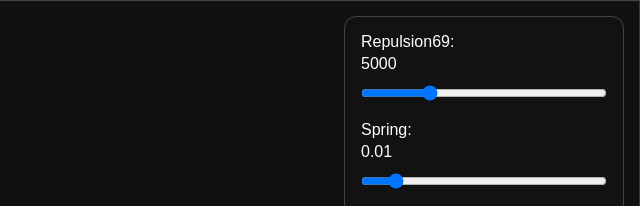
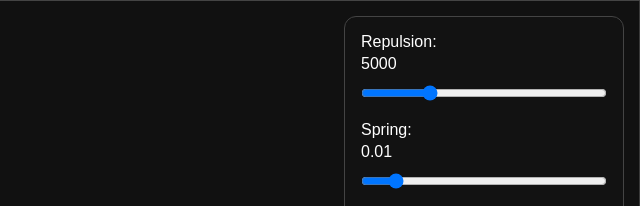
Before and after one commit to aarav911/Lineage, a website built with Vite: page index.html in a window 1280 px wide. Shown: the top 206 px of the page, 640-1280 px from the left. Built offline with nearby package versions, Linux system fonts and the light colour scheme.

```diff
--- a/index.html
+++ b/index.html
@@ -7,7 +7,7 @@
 
         <div id="controls">
     <label>
-        Repulsion69:
+        Repulsion:
         <span id="repulsionValue">5000</span>
         <input
             id="repulsion"
```
